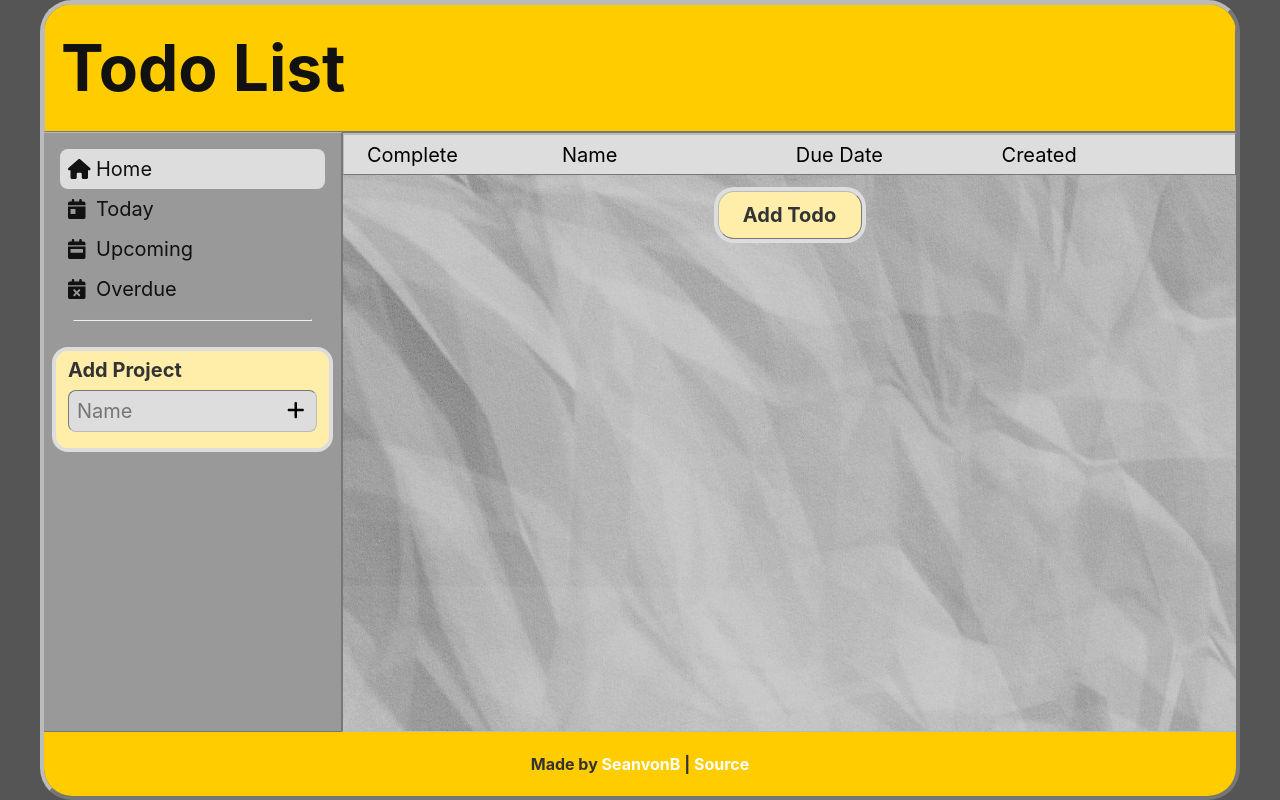
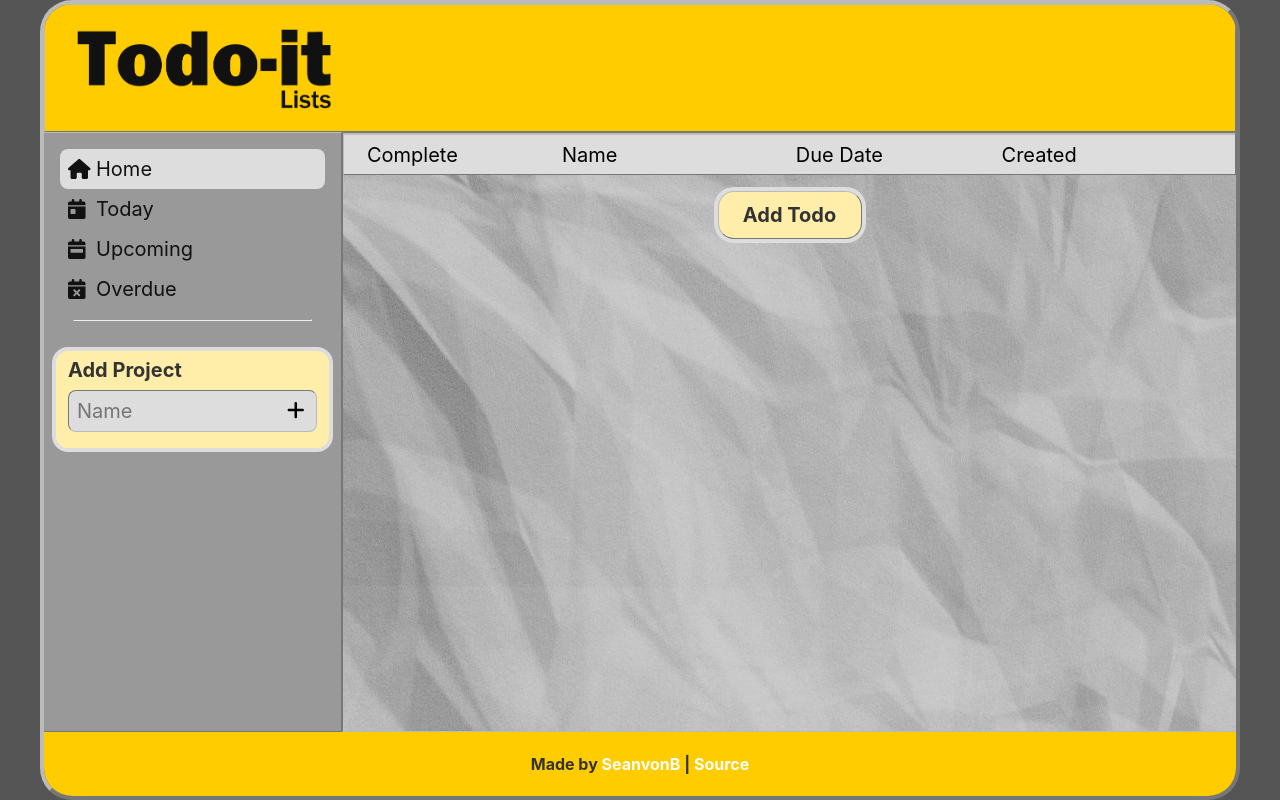
Before and after one commit to SeanvonB/todo-list, a website built with webpack: page src/index.html in a window 1280 px wide. Built offline with nearby package versions, Linux system fonts and the light colour scheme.

Commit message:
Add new logo

```diff
--- a/package.json
+++ b/package.json
@@ -23,6 +23,7 @@
 	"devDependencies": {
 		"css-loader": "^6.7.1",
 		"css-minimizer-webpack-plugin": "^4.0.0",
+		"html-loader": "^3.1.0",
 		"html-webpack-plugin": "^5.5.0",
 		"mini-css-extract-plugin": "^2.6.0",
 		"modern-normalize": "^1.1.0",
--- a/src/index.html
+++ b/src/index.html
@@ -4,11 +4,17 @@
 		<meta charset="UTF-8" />
 		<meta http-equiv="X-UA-Compatible" content="IE=edge" />
 		<meta name="viewport" content="width=device-width, initial-scale=1.0" />
-		<title>Todo List</title>
+		<title>Todo-it</title>
 	</head>
 	<body>
 		<div id="page">
-			<header><h1>Todo List</h1></header>
+			<header>
+				<img
+					src="./img/todo-it-logo.png"
+					alt="Todo-it Logo"
+					height="80px"
+				/>
+			</header>
 			<nav class="nav-container"></nav>
 			<main class="main-container">
 				<table>
--- a/src/sass/main.scss
+++ b/src/sass/main.scss
@@ -189,11 +189,11 @@ header {
 	background-color: var(--brand-primary);
 	display: grid;
 	grid-area: header;
-	padding: 16px;
+	padding: 24px 24px 24px 32px;
 
-	h1 {
-		font-size: 64px;
-		margin: 0;
+	img {
+		height: 80px;
+		width: auto;
 	}
 }
 
@@ -201,7 +201,7 @@ main {
 	@extend %default-border-reverse;
 	align-items: center;
 	background-color: var(--neutral-highlight);
-	background-image: url(../img/paper_texture_dark.jpg);
+	background-image: url(../img/paper_texture.jpg);
 	background-position: center;
 	background-repeat: no-repeat;
 	background-size: cover;
--- a/webpack.config.js
+++ b/webpack.config.js
@@ -21,12 +21,17 @@ module.exports = {
 	output: {
 		filename: "[name].js",
 		path: path.resolve(__dirname, "dist"),
+		clean: true,
 	},
 	module: {
 		rules: [
 			{
 				test: /\.(s(a|c)ss)$/,
 				use: [MiniCssExtractPlugin.loader, "css-loader", "sass-loader"],
+			},
+			{
+				test: /\.html$/,
+				loader: "html-loader",
 			},
 		],
 	},
```
Also changed, not shown: src/img/paper_texture.jpg (renamed from src/img/paper_texture_dark.jpg), src/img/todo-it-logo.png (added), 1 other file.
